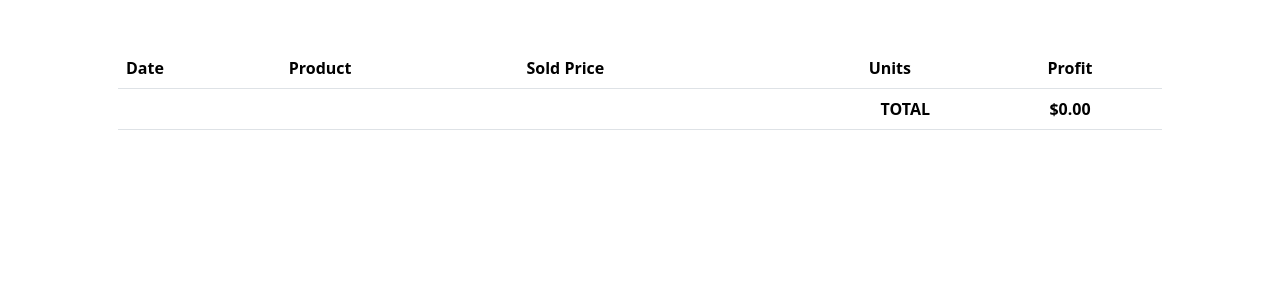
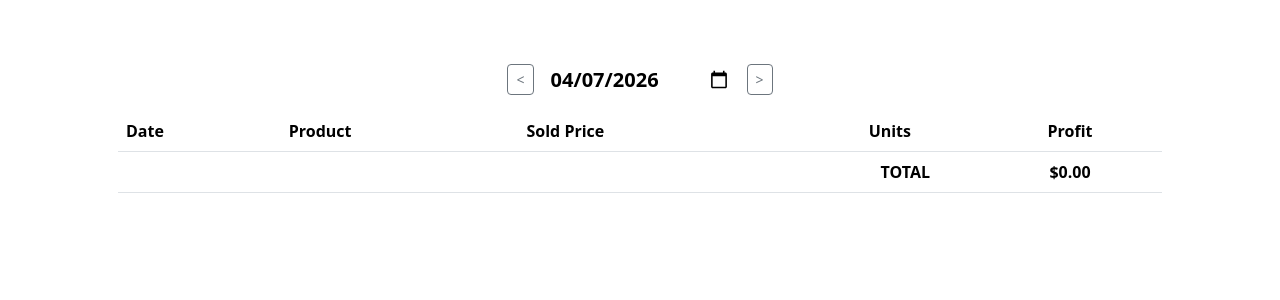
Before and after one commit to Vit22-2/product_manager, a Flask app: page /sales in a window 1280 px wide. Shown: the part 58-358 px from the top of the page. Run offline with Flask 3, Linux system fonts and the light colour scheme; the visitor is signed in with stand-in values (Sample User, id 1); data that the repository does not hold is empty; some libraries are stand-ins or nearby versions.

Commit message:
feat: added date filter to sales page

```diff
--- a/app.py
+++ b/app.py
@@ -1,5 +1,5 @@
 import os
-import datetime
+from datetime import datetime, date
 from cs50 import SQL
 from flask import Flask, flash, render_template, redirect, session, request
 from flask_session import Session
@@ -224,24 +224,27 @@ def sell_custom():
 @login_required
 def sales():
     user_id = session["user_id"]
+    selected_date = request.args.get("date") or date.today().isoformat()
+    date_obj = datetime.strptime(selected_date, "%Y-%m-%d")
+    formatted_date_query = date_obj.strftime("%d-%b-%Y") + "%"
     rows = db.execute(
-        "SELECT * FROM sales WHERE user_id = ? ORDER BY datetime DESC", user_id
+        "SELECT * FROM sales WHERE user_id = ? AND datetime LIKE ? ORDER BY datetime DESC", user_id, formatted_date_query
     )
 
     total_revenue = 0
     total_profit = 0
 
-    sales = []
+    sales_list = []
     for row in rows:
         profit = (row["sell_price"] - row["cost_price"]) * row["units_sold"]
         total_revenue += row["sell_price"] * row["units_sold"]
         total_profit += profit
 
-        sales.append({
+        sales_list.append({
             "product": row["product_name"],
             "sell_price": usd(row["sell_price"]),
             "profit": usd(profit),
             "units": row["units_sold"],
             "date": row["datetime"]
         })
-    return render_template("sales.html", sales=sales, revenue=usd(total_revenue), profit=usd(total_profit))
+    return render_template("sales.html", sales=sales_list, revenue=usd(total_revenue), profit=usd(total_profit), current_date=selected_date)
--- a/static/script.js
+++ b/static/script.js
@@ -91,3 +91,17 @@ function filterTable() {
         }
     }
 }
+
+function changeDate(days) {
+    const datePicker = document.getElementById('datePicker');
+    let currentDate = new Date(datePicker.value);
+
+    // Add or subtract the days
+    currentDate.setDate(currentDate.getDate() + days);
+
+    // Format back to YYYY-MM-DD for the input
+    const newDate = currentDate.toISOString().split('T')[0];
+
+    // Redirect to the new filtered URL
+    window.location.href = "/sales?date=" + newDate;
+}
--- a/templates/sales.html
+++ b/templates/sales.html
@@ -10,6 +10,15 @@
             <thead>
                 <th class="text-start">Date</th>
                 <th class="text-start">Product</th>
+                <div class="d-flex justify-content-center align-items-center my-3">
+                    <button class="btn btn-outline-secondary btn-sm me-3" onclick="changeDate(-1)">&lt;</button>
+                    <div class="fw-bold fs-5">
+                        <input type="date" id="datePicker" value="{{ current_date }}"
+                            onchange="window.location.href='/sales?date=' + this.value"
+                            style="border:none; background:transparent; font-weight:bold;">
+                    </div>
+                    <button class="btn btn-outline-secondary btn-sm ms-3" onclick="changeDate(1)">&gt;</button>
+                </div>
                 <th class="text-start">Sold Price</th>
                 <th class="text-center">Units</th>
                 <th class="text-center">Profit</th>
```
